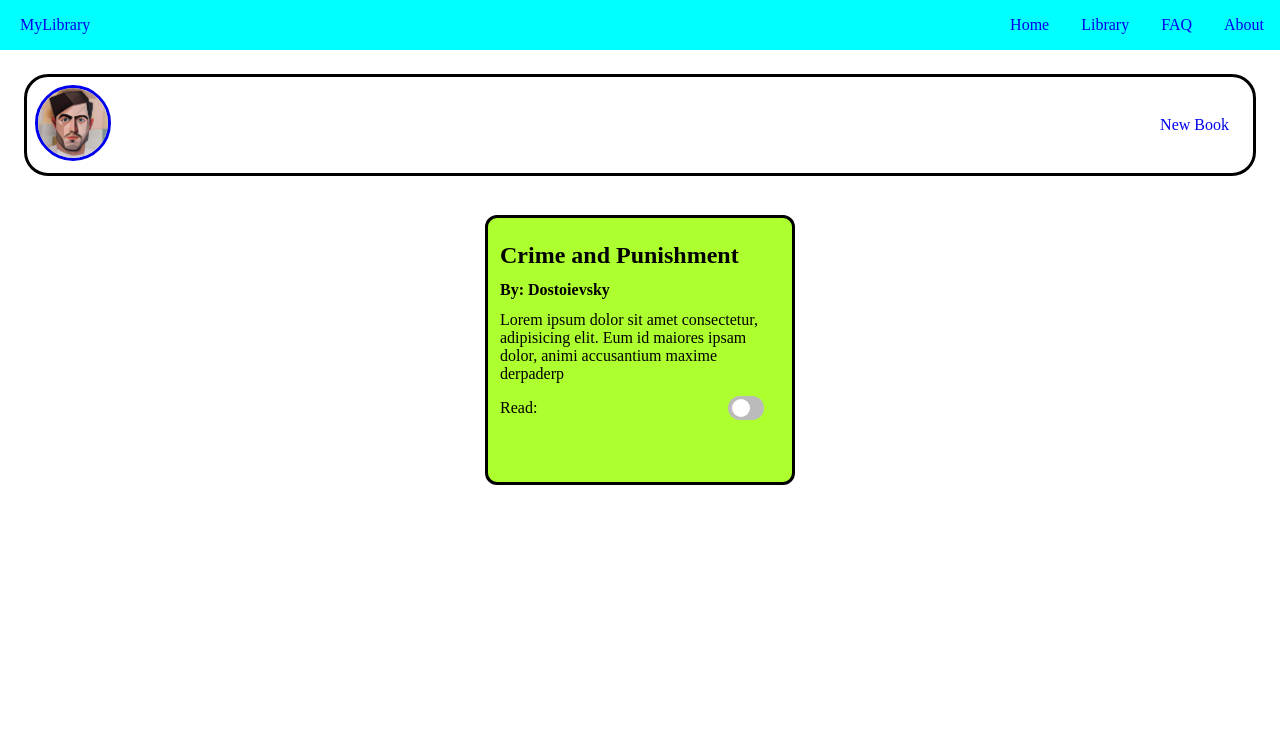
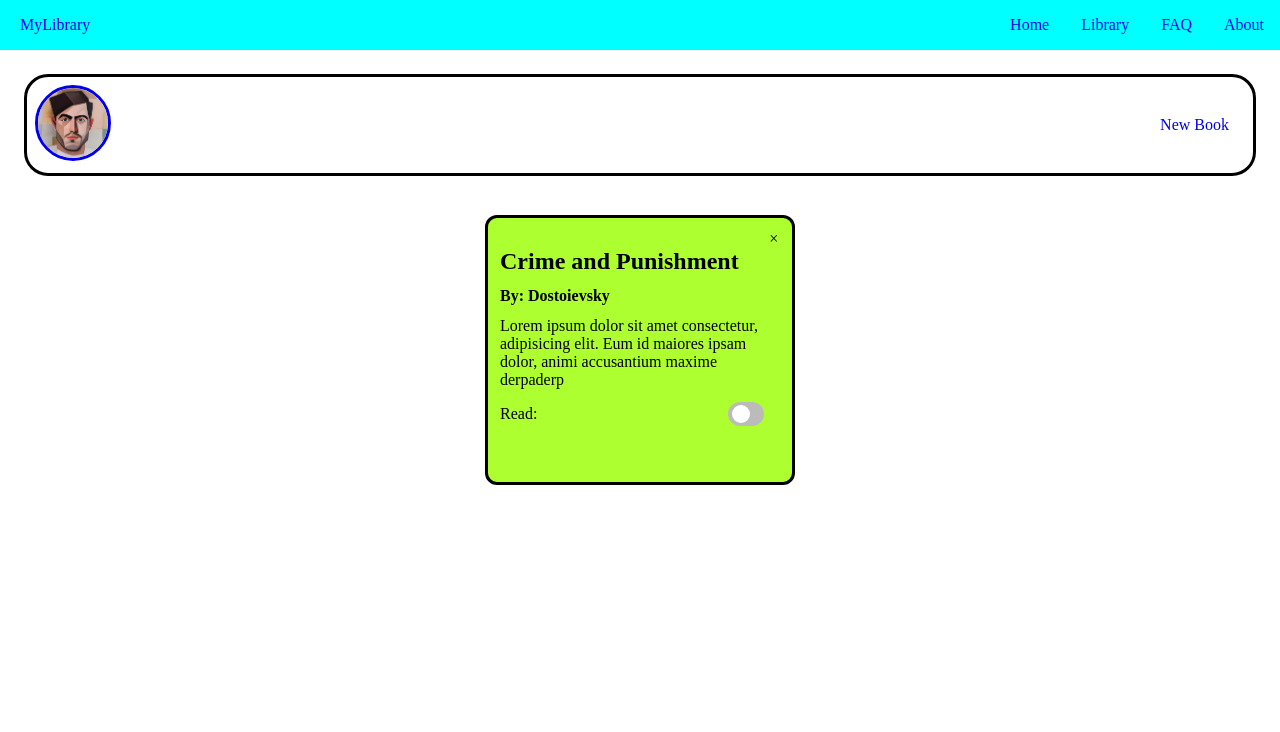
Before and after one commit to Isengrine/library-app, a plain HTML site: page library.html in a window 1280 px wide. Shown: the top 732 px of the page. Drawn offline with Linux system fonts and the light colour scheme.

Commit message:
Add delete button to example card

```diff
--- a/library.html
+++ b/library.html
@@ -53,8 +53,12 @@
       </div>
     </div>
     <!-- End of Modal Box -->
+    <!-- Book Cards -->
     <div id="cards">
       <div class="card">
+        <div class="top-card-container">
+          <span class="delete-card">&times;</span>
+        </div>
         <h2>Crime and Punishment</h2>
         <h4>By: Dostoievsky</h4>
         <p>Lorem ipsum dolor sit amet consectetur, adipisicing elit. Eum id maiores ipsam dolor, animi accusantium maxime derpaderp</p>
@@ -67,6 +71,7 @@
         </div>
       </div>
     </div>
+    <!-- End of Book Cards -->
   </div>
   <div id="footer-container">
     <footer id="footer">
--- a/style.css
+++ b/style.css
@@ -9,7 +9,7 @@ a {
 }
 
 h2 {
-  margin: 12px 0;
+  margin: 0;
 }
 
 h4 {
@@ -273,6 +273,19 @@ input:checked + .slider:before {
   align-self: center;
 }
 
+.delete-card {
+  margin-left: 95%;
+  font-size: 1rem;
+  padding: 0.2rem;
+  user-select: none;
+}
+
+.delete-card:hover {
+  background-color: green;
+  border-radius: 4px;
+  cursor: pointer;
+}
+
 .card-read {
   display: flex;
   flex-direction: row;
```
